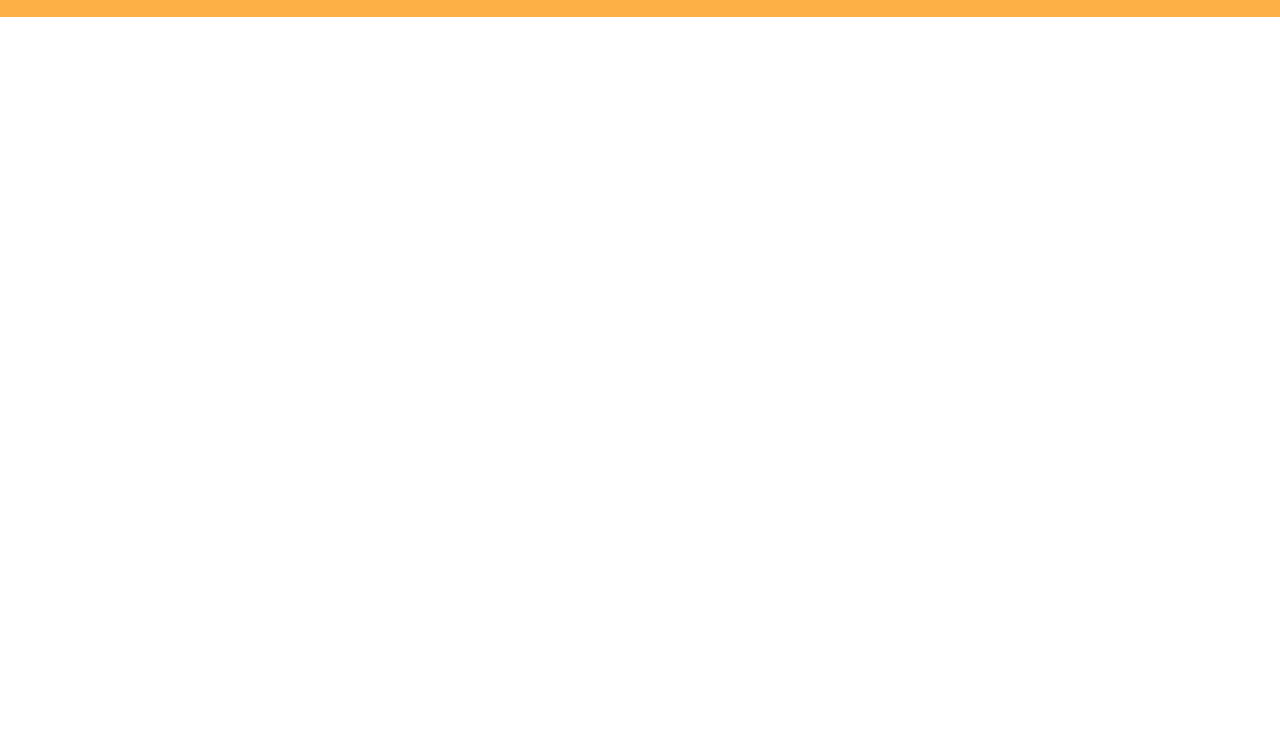
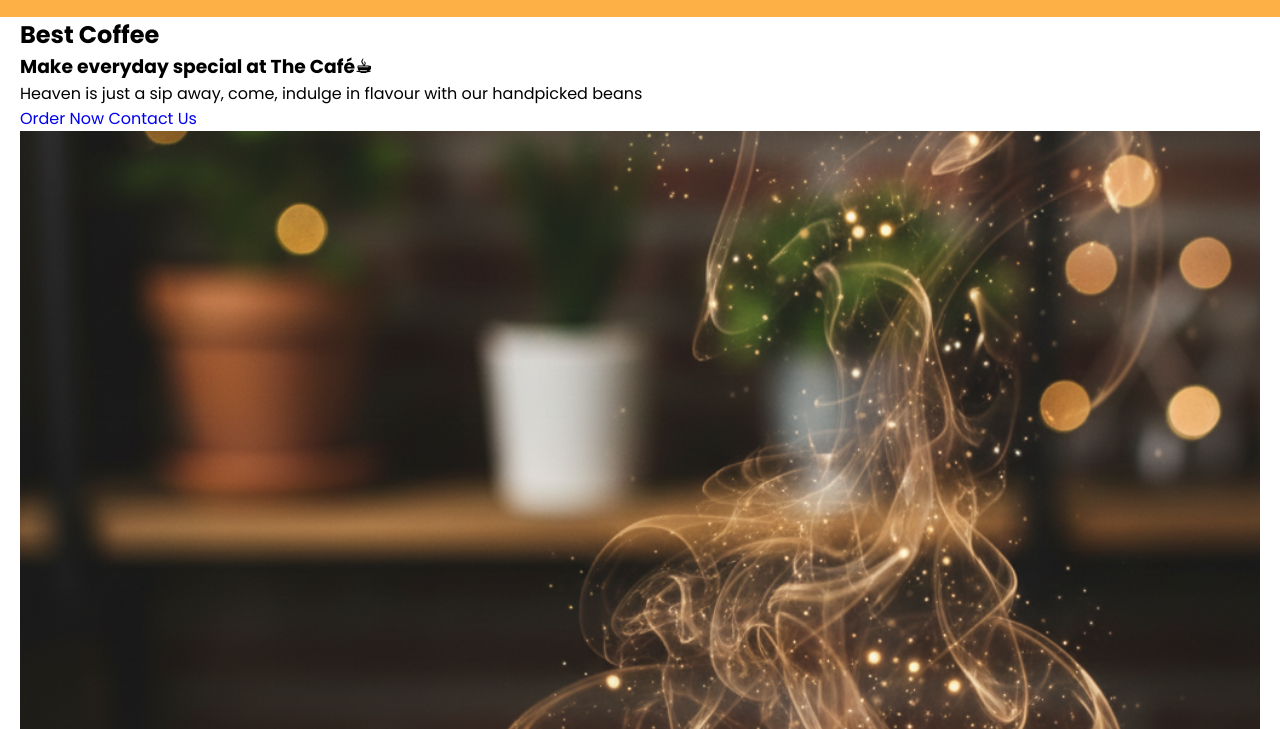
Before and after one commit to imrg1999/Cafe-website, a plain HTML site: page index.html in a window 1280 px wide. Shown: the part 71-800 px from the top of the page. Drawn offline with Linux system fonts and the light colour scheme.

Commit message:
hero section html

```diff
--- a/index.html
+++ b/index.html
@@ -7,6 +7,7 @@
     <link rel="stylesheet" href="style.css">
 </head>
 <body>
+    <!-------Header/Navbar-------->
     <header>
         <nav class="navbar section-content">
             <a href="#" class="nav-logo">
@@ -34,6 +35,27 @@
             </ul>
         </nav>
     </header>
+
+    <main>
+        <section class="hero-section">
+            <div class="section-content">
+                <div class="hero-details">
+                    <h2 class="title">Best Coffee</h2>
+                    <h3 class="subtitle">Make everyday special at The Café☕︎</h3>
+                    <p class="description">Heaven is just a sip away, come, indulge
+                         in flavour with our handpicked beans</p>
+
+                  <div class="buttons">
+                    <a href="#" class="button order-now">Order Now</a>
+                    <a href="#" class="button contact-us">Contact Us</a>
+                  </div>
+                </div>
+                <div class="hero-image-wrapper">
+                    <img src="images/coffee_cup.png" alt="coffe_cup" class="hero-image">
+                </div>
+            </div>
+        </section>
+    </main>
     <script src="script.js"></script>
 </body>
 </html>
--- a/style.css
+++ b/style.css
@@ -89,3 +89,13 @@ a{
     color: var(--primary-color);
     background-color: var(--secondary-color);
 }
+
+img{
+    width: 100%;
+}
+
+button{
+    cursor: pointer;
+    border: none;
+    background: none;
+}
```
Also changed, not shown: images/cappuccino.png (added), images/coffee_cup.png (added), images/coffee_mug.png (added), images/cold_coffee.png (added), images/pasta.jpg (added).
